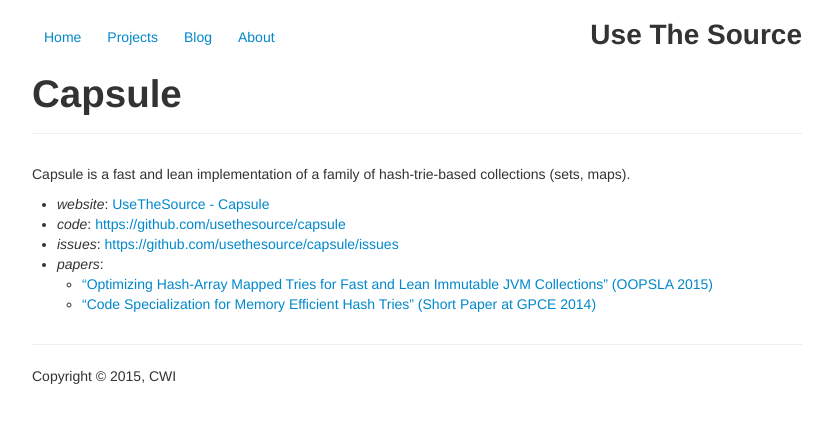
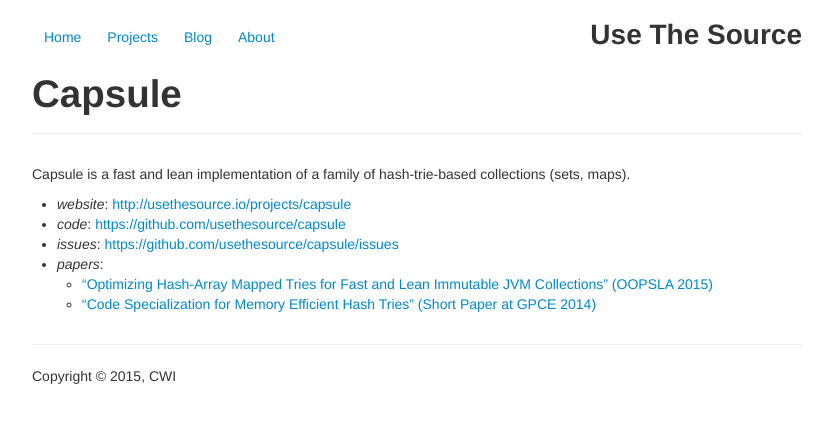
Before and after one commit to usethesource/usethesource.github.io, a Jekyll site: the page built from projects/capsule/index.md, in a window 1280 px wide. Shown: the top 423 px of the page, without its empty margins (223-1056 px from the left). Built offline with Jekyll 4.4.1, drawn with Linux system fonts in a browser that asks for light colours; Markdown is read by kramdown in place of the engine named in the settings; some of the changed lines change nothing that is shown.

Commit message:
Update index.md

```diff
--- a/projects/capsule/index.md
+++ b/projects/capsule/index.md
@@ -6,7 +6,7 @@
 
 Capsule is a fast and lean implementation of a family of hash-trie-based collections (sets, maps).
 
-* *website*: [UseTheSource - Capsule](/projects/capsule)
+* *website*: <http://usethesource.io/projects/capsule>
 * *code*: <https://github.com/usethesource/capsule>
 * *issues*: <https://github.com/usethesource/capsule/issues>
 * *papers*:
```
